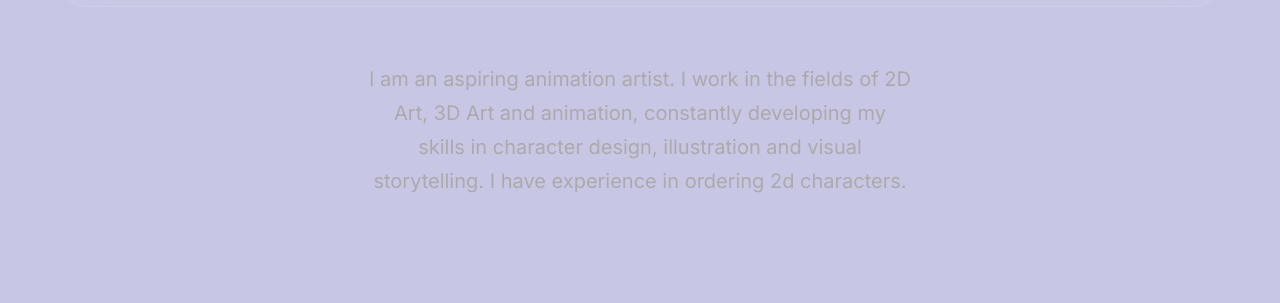
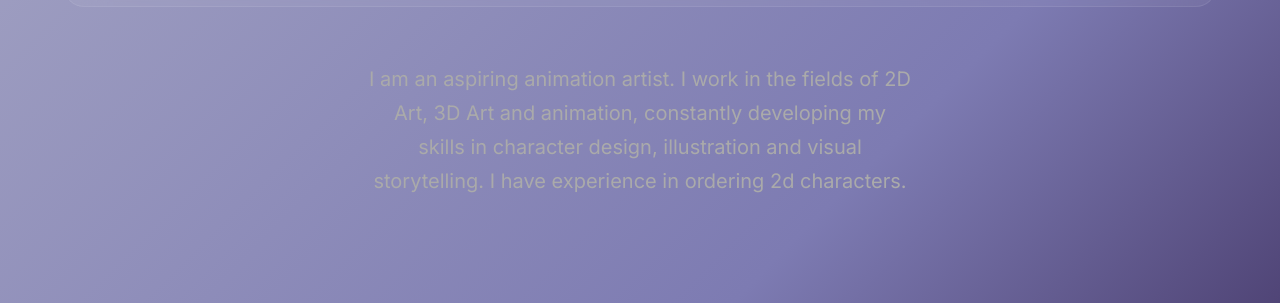
Before and after one commit to kinnixx1/my-site, a plain HTML site: page index.html in a window 1280 px wide. Shown: the part 88-391 px from the top of the page. Drawn offline with Linux system fonts and the light colour scheme.

Commit message:
Update index.html

```diff
--- a/index.html
+++ b/index.html
@@ -31,7 +31,7 @@ position:fixed;
 inset:0;
 z-index:-1;
 background:
-#C7C7E5;
+linear-gradient(135deg, #9f9fc1 0%, #7d7bb2 54%, #2e1c4a 100%);
 }
 
 /* NAV */
```
